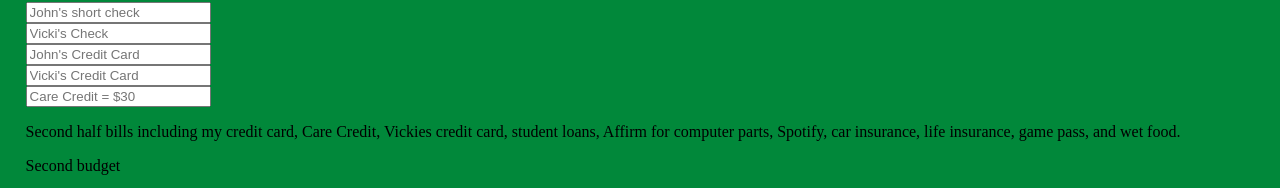
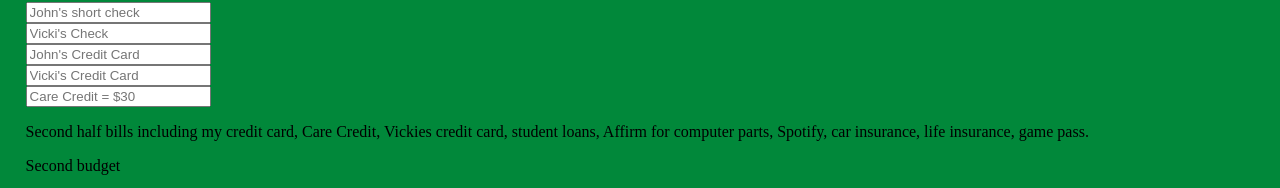
Before and after one commit to Jwfrank3/calculator, a plain HTML site: page index.html in a window 1280 px wide. Shown: the part 486-674 px from the top of the page. Drawn offline with Linux system fonts and the light colour scheme.

Commit message:
Update second half bills description
Removed wet food from the list of second half bills.

```diff
--- a/index.html
+++ b/index.html
@@ -52,7 +52,7 @@
     <input type="text" class="care-credit" placeholder="Care Credit = $30">
     <br>
     <p class="second-half">
-      Second half bills including my credit card, Care Credit, Vickies credit card, student loans, Affirm for computer parts, Spotify, car insurance, life insurance, game pass, and wet food.
+      Second half bills including my credit card, Care Credit, Vickies credit card, student loans, Affirm for computer parts, Spotify, car insurance, life insurance, game pass.
     </p>
     <p class="js-paragraph-second-budget">Second budget</p>
     <button onclick="totalBills2();">submit</button>
```
